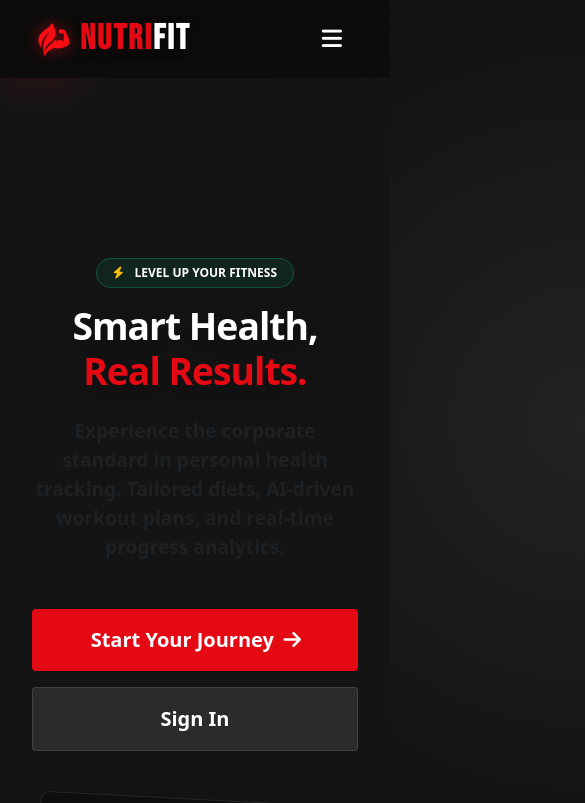
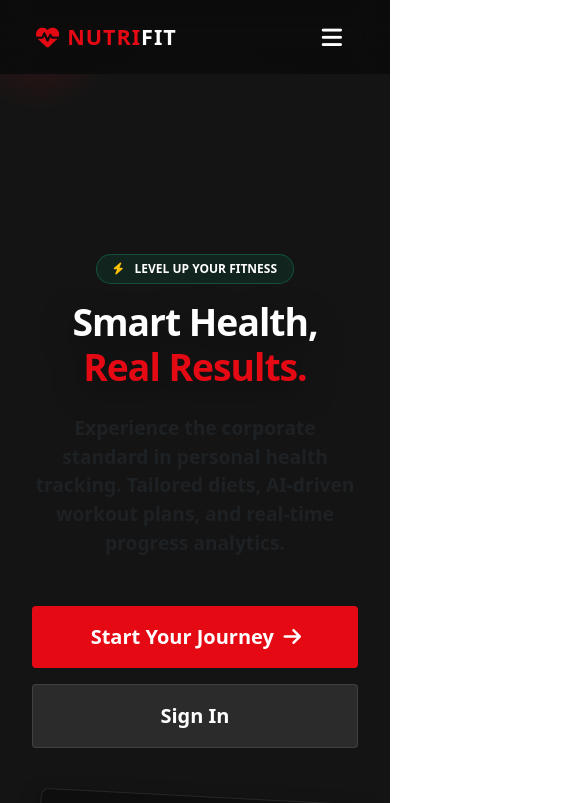
Before and after one commit to hrushi-17/NutriFit, a React (Create React App) app in the folder frontend/nutrifit-ui/: page / in a window 390 px wide. Shown: the top 803 px of the page, 585 px wide, since content can reach past the window. Built offline with nearby package versions, Linux system fonts and the light colour scheme; no server answers.

Commit message:
Revert Navbar logo style and fix mobile collapse menu layout

```diff
--- a/frontend/nutrifit-ui/src/components/Navbar.js
+++ b/frontend/nutrifit-ui/src/components/Navbar.js
@@ -17,68 +17,50 @@ export default function Navbar() {
       <div className="container-fluid">
 
         {/* Brand Logo */}
-        <Link className="navbar-brand d-flex align-items-center text-decoration-none" to="/" style={{ transition: "transform 0.3s" }} onMouseEnter={e => e.currentTarget.style.transform = "scale(1.05)"} onMouseLeave={e => e.currentTarget.style.transform = "none"}>
-          <img
-            src="/images/Nutrifit-logo.png"
-            alt="NutriFit Logo"
-            style={{
-              width: "36px",
-              height: "36px",
-              objectFit: "contain",
-              filter: "brightness(0) saturate(100%) invert(18%) sepia(86%) saturate(6011%) hue-rotate(352deg) brightness(96%) contrast(106%) drop-shadow(0 0 8px rgba(229, 9, 20, 0.6))"
-            }}
-            className="me-2"
-          />
-          <span style={{ fontFamily: "'Bebas Neue', 'Roboto', sans-serif", fontSize: "2.2rem", letterSpacing: "2px", fontWeight: "900", color: "#fff", textTransform: "uppercase", textShadow: "0 2px 10px rgba(0,0,0,0.5)", lineHeight: "1" }}>
+        <Link className="navbar-brand d-flex align-items-center" to="/" style={{ transition: "transform 0.3s" }} onMouseEnter={e => e.currentTarget.style.transform = "scale(1.05)"} onMouseLeave={e => e.currentTarget.style.transform = "none"}>
+          <i className="fa-solid fa-heart-pulse fs-3 me-2" style={{ color: "var(--accent-red)" }}></i>
+          <span className="fw-bolder fs-4 text-white" style={{ letterSpacing: "1px" }}>
             <span style={{ color: "var(--accent-red)" }}>NUTRI</span>FIT
           </span>
         </Link>
 
         {/* Mobile Toggle */}
-        <button className="navbar-toggler border-0 shadow-none" type="button" data-bs-toggle="offcanvas" data-bs-target="#netflixOffcanvas" aria-controls="netflixOffcanvas" style={{ color: "white" }}>
+        <button className="navbar-toggler border-0 shadow-none" type="button" data-bs-toggle="collapse" data-bs-target="#navbarNav" style={{ color: "white" }}>
           <i className="fa-solid fa-bars fs-3"></i>
         </button>
 
         {/* Nav Items */}
-        {/* Offcanvas Mobile Menu */}
-        <div className="offcanvas offcanvas-end text-bg-dark" tabIndex="-1" id="netflixOffcanvas" aria-labelledby="netflixOffcanvasLabel" style={{ width: "300px", background: "var(--bg-dark) !important", borderLeft: "1px solid var(--border-light)" }}>
-          <div className="offcanvas-header border-bottom border-dark">
-            <h5 className="offcanvas-title fw-bold" id="netflixOffcanvasLabel" style={{ letterSpacing: "1px" }}>
-              <span style={{ color: "var(--accent-red)" }}>NUTRI</span>FIT
-            </h5>
-            <button type="button" className="btn-close btn-close-white" data-bs-dismiss="offcanvas" aria-label="Close"></button>
-          </div>
-          <div className="offcanvas-body d-flex flex-column">
-            <ul className="navbar-nav mb-4">
-              {/* Future Mobile specific Links can be added here */}
+        <div className="collapse navbar-collapse" id="navbarNav">
+          <ul className="navbar-nav me-auto mb-2 mb-lg-0">
+            {/* Optional Links can go here */}
           </ul>
 
-            <div className="d-flex flex-column gap-3 mt-auto mb-4">
+          <div className="d-flex flex-column flex-lg-row align-items-stretch align-items-lg-center gap-3 mt-3 mt-lg-0 pb-3 pb-lg-0">
             {!token ? (
               <>
-                  <Link className="text-white text-decoration-none fw-semibold text-center py-2" to="/login" style={{ transition: "color 0.2s" }} onMouseEnter={e => e.currentTarget.style.color = "var(--accent-red)"} onMouseLeave={e => e.currentTarget.style.color = "white"}>
+                <Link className="text-white text-decoration-none fw-semibold text-center py-2 py-lg-0" to="/login" style={{ transition: "color 0.2s" }} onMouseEnter={e => e.currentTarget.style.color = "var(--accent-red)"} onMouseLeave={e => e.currentTarget.style.color = "white"}>
                   Sign In
                 </Link>
-                  <Link className="btn-netflix w-100 text-center py-2" to="/register">
+                <Link className="btn-netflix px-4 py-2 text-center" to="/register">
                   Get Started
                 </Link>
               </>
             ) : (
               <>
                 {role === "admin" && (
-                    <Link className="btn-outline-glass w-100 text-center py-2" to="/admin" style={{ borderColor: "var(--accent-warning)", color: "var(--accent-warning)" }} onMouseEnter={e => { e.currentTarget.style.background = "var(--accent-warning)"; e.currentTarget.style.color = "#000"; }} onMouseLeave={e => { e.currentTarget.style.background = "transparent"; e.currentTarget.style.color = "var(--accent-warning)"; }}>
+                  <Link className="btn-outline-glass px-4 py-2 text-center" to="/admin" style={{ borderColor: "var(--accent-warning)", color: "var(--accent-warning)" }} onMouseEnter={e => { e.currentTarget.style.background = "var(--accent-warning)"; e.currentTarget.style.color = "#000"; }} onMouseLeave={e => { e.currentTarget.style.background = "transparent"; e.currentTarget.style.color = "var(--accent-warning)"; }}>
                     <i className="fa-solid fa-user-shield me-2"></i> Admin Panel
                   </Link>
                 )}
 
                 {role === "user" && (
-                    <Link className="btn-outline-glass w-100 text-center py-2" to="/profile" style={{ borderColor: "var(--accent-blue)", color: "var(--accent-blue)" }} onMouseEnter={e => { e.currentTarget.style.background = "var(--accent-blue)"; e.currentTarget.style.color = "white"; }} onMouseLeave={e => { e.currentTarget.style.background = "transparent"; e.currentTarget.style.color = "var(--accent-blue)"; }}>
+                  <Link className="btn-outline-glass px-4 py-2 text-center" to="/profile" style={{ borderColor: "var(--accent-blue)", color: "var(--accent-blue)" }} onMouseEnter={e => { e.currentTarget.style.background = "var(--accent-blue)"; e.currentTarget.style.color = "white"; }} onMouseLeave={e => { e.currentTarget.style.background = "transparent"; e.currentTarget.style.color = "var(--accent-blue)"; }}>
                     <i className="fa-solid fa-user me-2"></i> Profile
                   </Link>
                 )}
 
                 <button
-                    className="btn-netflix w-100 py-2 mt-2"
+                  className="btn-netflix px-4 py-2 text-center"
                   onClick={logout}
                   style={{ background: "transparent", border: "1px solid var(--accent-red)", color: "var(--accent-red)" }}
                   onMouseEnter={e => { e.currentTarget.style.background = "var(--accent-red)"; e.currentTarget.style.color = "white"; }}
@@ -90,7 +72,6 @@ export default function Navbar() {
             )}
           </div>
         </div>
-        </div>
 
       </div>
     </nav>
```
Lines whose indentation alone changed are shown as unchanged.
